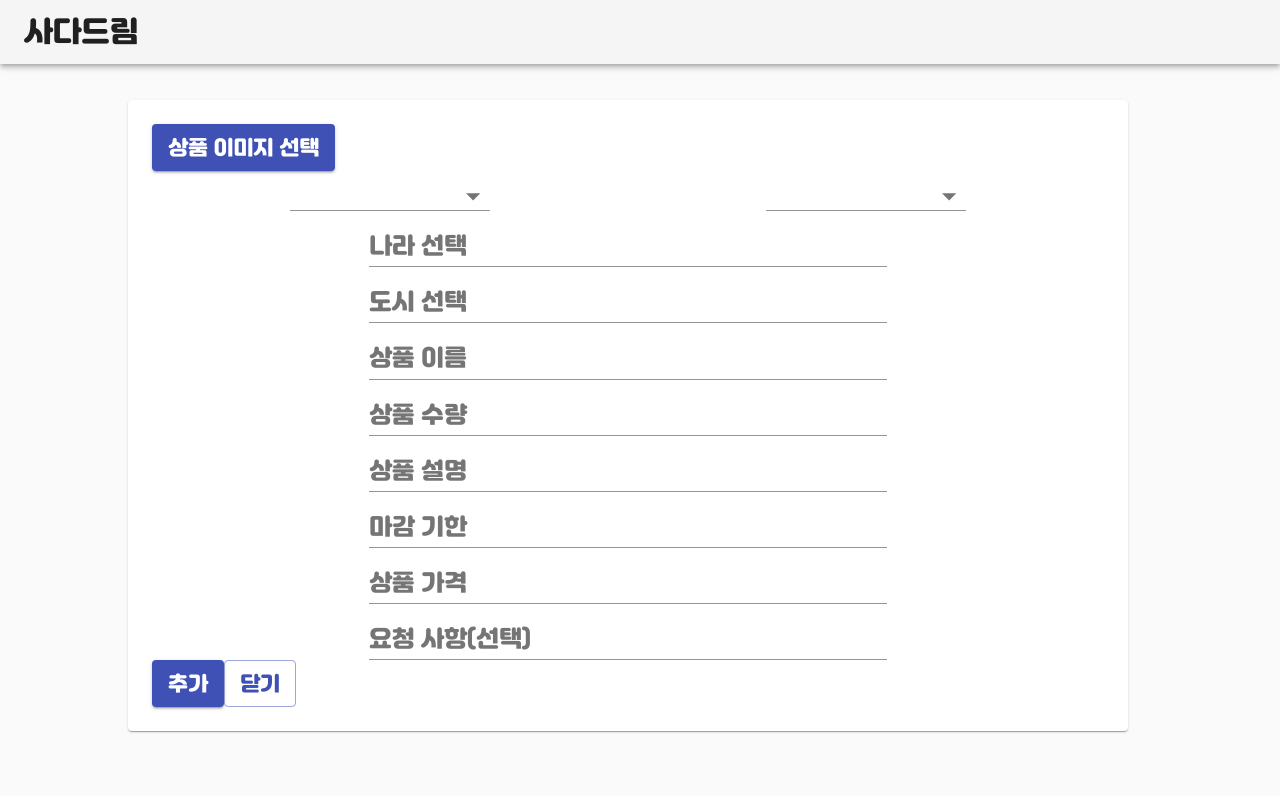
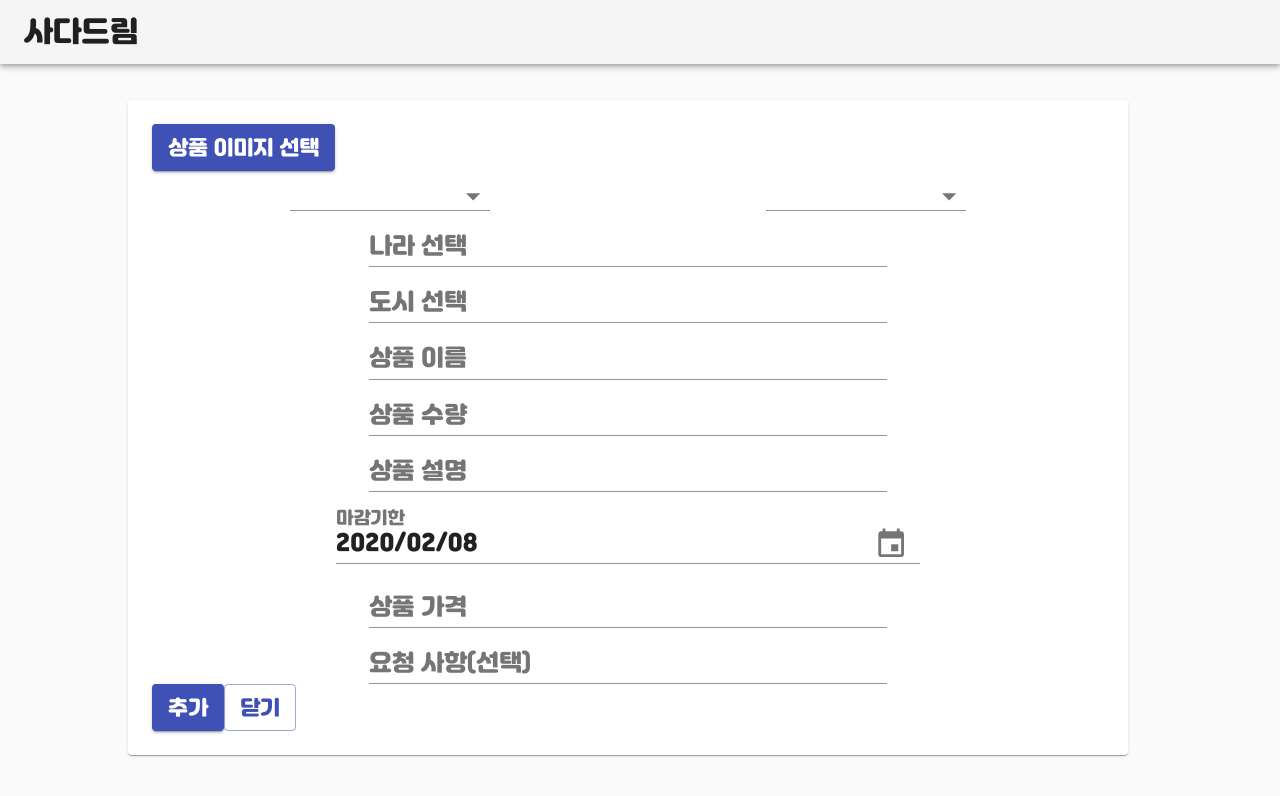
Before and after one commit to KIMHWANSEUNG/sada-dream_v1, a React (Create React App) app in the folder client/: page / in a window 1280 px wide. Shown: the top 796 px of the page. Built offline with nearby package versions, Linux system fonts and the light colour scheme.

Commit message:
FEAT : 마감기한 날짜 선택 기능 구현
- DatePciker로 구현
- 초기값은 Date.now()로 설정
- 값이 변경될 때마다 handleOutDateChange 함수 실행

```diff
--- a/client/src/Components/ProductAdd.js
+++ b/client/src/Components/ProductAdd.js
@@ -3,8 +3,12 @@ import { post } from 'axios';
 import {AppBar, Toolbar, TextField, Button, Paper, MenuItem, Select, Typography,  Grid} from '@material-ui/core';
 import {withStyles} from '@material-ui/core/styles';
 import CssBaseline from '@material-ui/core/CssBaseline';
-
-
+import DateFnsUtils from '@date-io/date-fns';
+import {
+    MuiPickersUtilsProvider,
+    KeyboardTimePicker,
+    KeyboardDatePicker,
+} from '@material-ui/pickers';
 
 const styles = theme => ({
     hidden: {
@@ -73,11 +77,10 @@ class CustomerAdd extends React.Component {
         product_name: '',
         product_count: '',
         product_explain: '',
-        product_outdate: '',
+        product_outdate: Date.now(),
         product_price: '',
         product_request: '',
         };
-
     }
 
     //
@@ -99,12 +102,13 @@ class CustomerAdd extends React.Component {
     handleValueChange = (e) => {
         let nextState = {};
         nextState[e.target.name] = e.target.value;
-        this.setState(nextState );
+        this.setState(nextState);
     }
     // 대분류
     handleCategoryChange = (e) =>{
         let Category = {};
         Category[e.target.name] = e.target.value;
+        // ?
         this.setState(Category );
         this.setState({product_category: e.target.value});
         console.log(this.state.product_category)
@@ -113,8 +117,15 @@ class CustomerAdd extends React.Component {
     handleCategoryDetailChange = (e) => {
         let Category_detail = {};
         Category_detail[e.target.name] = e.target.value;
-        this.setState(Category_detail );
+        // ?
+        this.setState(Category_detail);
         this.setState({product_category_detail: e.target.value});
+    }
+
+    // 마감기한 EVENT
+    handleOutDateChange = (date) => {
+        this.setState({product_outdate: new Date(date)});
+        console.log(this.state.product_outdate);
     }
 
 
@@ -264,13 +275,23 @@ class CustomerAdd extends React.Component {
                                     name="product_explain"
                                     value={this.state.product_explain}
                                     onChange={this.handleValueChange}/>
-                                {/* 동욱이 작업 TextField => DateTime */}
-                                <TextField
-                                    label="마감 기한"
-                                    type="text"
-                                    name="product_outdate"
+                                {/* 마감기한 버튼 */}
+                                <MuiPickersUtilsProvider utils={DateFnsUtils}>
+                                    <KeyboardDatePicker
+                                        disableToolbar
+                                        variant="inline"
+                                        format="yyyy/MM/dd"
+                                        margin="normal"
+                                        id="product_outdate"
+                                        label="마감기한"
                                         value={this.state.product_outdate}
-                                    onChange={this.handleValueChange}/>
+
+                                        onChange={this.handleOutDateChange}
+                                        KeyboardButtonProps={{
+                                            'aria-label': 'change date',
+                                        }}
+                                    />
+                                </MuiPickersUtilsProvider>
                             </Grid>
                             <Grid
                                 container="container"
```
Lines whose indentation alone changed are shown as unchanged.
